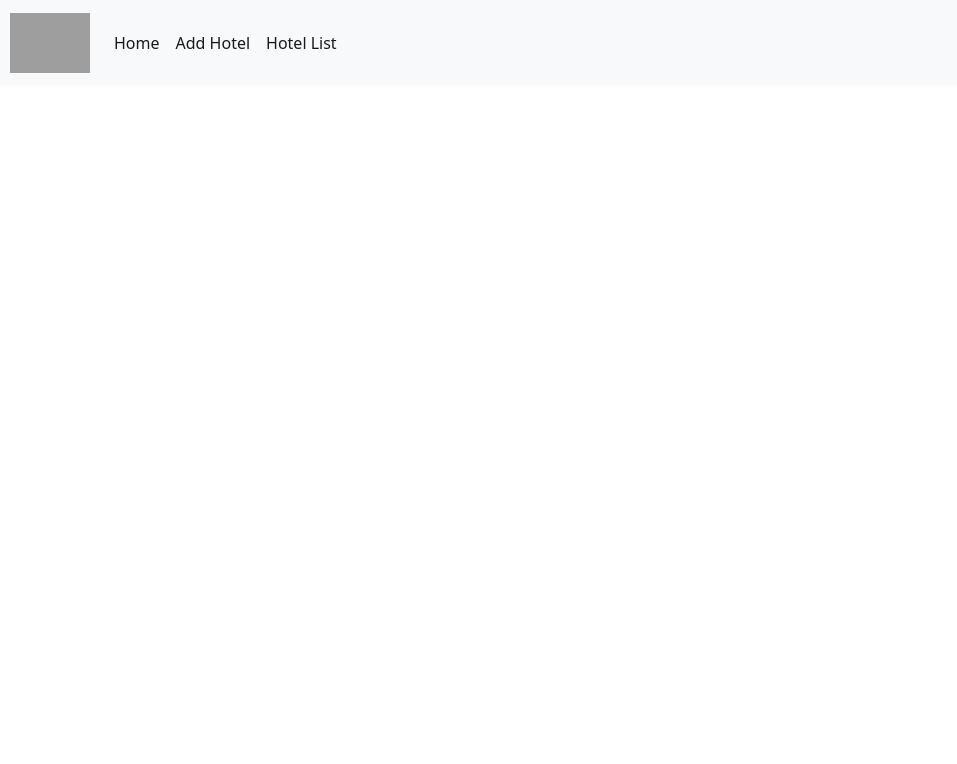
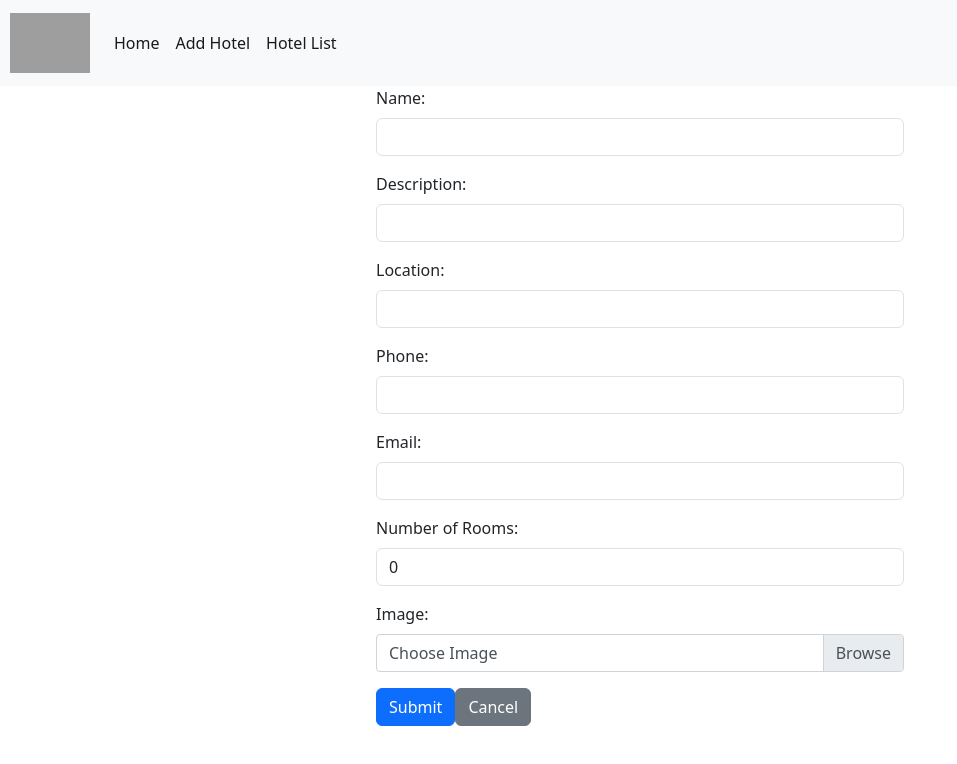
Before and after one commit to ohmpatell/Masso-Inc, a React (Create React App) app in the folder frontend/: page /edit/1 in a window 1280 px wide. Shown: the top 764 px of the page, without its empty margins (0-957 px from the left). Built offline with nearby package versions, Linux system fonts and the light colour scheme; no server answers; grey boxes are pictures that could not be loaded; a small style sheet from the web is missing.

Commit message:
Add hotel edit functionality

```diff
--- a/frontend/src/App.js
+++ b/frontend/src/App.js
@@ -4,6 +4,7 @@ import "bootstrap/dist/css/bootstrap.min.css";
 import AddHotel from "./components/addhotel.component";
 import HotelLists from "./components/hotellists.component";
 import LandingPage from "./components/landingpage.component";
+import EditHotel from "./components/edithotel";
 
 function App() {
   return (
@@ -38,6 +39,7 @@ function App() {
         <Route path="/" Component={LandingPage} />
         <Route path="/hotel/add" Component={AddHotel} />
         <Route path="/hotel" Component={HotelLists} />
+        <Route path="/edit/:id" element={<EditHotel />} />
       </Routes>
     </Router>
   );
--- /dev/null
+++ b/frontend/src/components/edithotel.jsx
@@ -0,0 +1,219 @@
+import React, { useState, useEffect } from "react";
+import axios from "axios";
+import { useParams } from "react-router-dom";
+import { useNavigate } from "react-router-dom";
+
+const EditHotel = () => {
+  const { id } = useParams();
+    const navigate = useNavigate();
+  const [hotel, setHotel] = useState({
+    name: "",
+    location: "",
+    phone: "",
+    email: "",
+    description: "",
+    numberOfRooms: 0,
+    image: null,
+    imagePreview: null,
+    hotelId: id,
+
+
+  });
+
+
+
+  useEffect(() => {
+    axios
+      .get(`http://localhost:8081/hotel/${id}`)
+      .then((res) => {
+        const hotelData = res.data;
+        console.log("API RESPONCE: " + hotelData);
+        setHotel({
+          name: hotelData.name,
+          location: hotelData.location,
+          phone: hotelData.phone,
+          email: hotelData.email,
+          description: hotelData.description,
+          numberOfRooms: hotelData.numberOfRooms,
+          imagePreview: hotelData.image
+            ? URL.createObjectURL(new Blob([hotelData.image.data]))
+            : null,
+        });
+        console.log("IDD: " + id);
+
+      })
+      .catch((err) => console.log(err));
+  }, [id]);
+
+  const onChange = (e) => {
+    setHotel({
+      ...hotel,
+      [e.target.name]: e.target.value,
+    });
+  };
+
+  const onImageChange = (e) => {
+    const file = e.target.files[0];
+
+    setHotel({
+      ...hotel,
+      image: file,
+      imagePreview: URL.createObjectURL(file),
+    });
+  };
+
+  const onSubmit = (e) => {
+    e.preventDefault();
+
+    const formData = new FormData();
+    formData.append("name", hotel.name);
+    formData.append("location", hotel.location);
+    formData.append("phone", hotel.phone);
+    formData.append("email", hotel.email);
+    formData.append("description", hotel.description);
+    formData.append("numberOfRooms", hotel.numberOfRooms);
+    formData.append("image", hotel.image);
+
+    axios
+      .put(`http://localhost:8081/hotel/edit/${id}`, formData, {
+        headers: {
+          "Content-Type": "multipart/form-data",
+        },
+      })
+      .then((res) => {
+        console.log(res.data);
+        alert("Hotel updated successfully");
+        resetValues();
+        navigate("/hotel");
+      })
+      .catch((err) => console.log(err));
+  };
+
+  const resetValues = () => {
+    setHotel({
+      name: "",
+      location: "",
+      phone: "",
+      email: "",
+      description: "",
+      numberOfRooms: 0,
+      image: null,
+      imagePreview: null,
+      hotelId: id,
+    });
+  };
+
+  return (
+    <div className="container" style={{ justifyItems: "center" }}>
+      <div className="col-lg-6">
+        <form onSubmit={onSubmit}>
+          <div className="form-group input">
+            <label>Name:</label>
+            <input
+              type="text"
+              className="form-control"
+              name="name"
+              value={hotel.name}
+              onChange={onChange}
+            />
+          </div>
+
+          <div className="form-group input">
+            <label>Description:</label>
+            <input
+              type="text"
+              className="form-control"
+              name="description"
+              value={hotel.description}
+              onChange={onChange}
+            />
+          </div>
+
+          <div className="form-group input">
+            <label>Location:</label>
+            <input
+              type="text"
+              className="form-control"
+              name="location"
+              value={hotel.location}
+              onChange={onChange}
+            />
+          </div>
+
+          <div className="form-group input">
+            <label>Phone:</label>
+            <input
+              type="text"
+              className="form-control"
+              name="phone"
+              value={hotel.phone}
+              onChange={onChange}
+            />
+          </div>
+
+          <div className="form-group input">
+            <label>Email:</label>
+            <input
+              type="text"
+              className="form-control"
+              name="email"
+              value={hotel.email}
+              onChange={onChange}
+            />
+          </div>
+
+          <div className="form-group input">
+            <label>Number of Rooms:</label>
+            <input
+              type="text"
+              className="form-control"
+              name="numberOfRooms"
+              value={hotel.numberOfRooms}
+              onChange={onChange}
+            />
+          </div>
+
+          <div className="form-group input">
+            <label>Image:</label>
+            <div className="custom-file">
+              <input
+                type="file"
+                className="custom-file-input"
+                name="image"
+                id="image"
+                onChange={(e) => onImageChange(e)}
+              />
+              <label className="custom-file-label" htmlFor="image">
+                Choose Image
+              </label>
+            </div>
+            {hotel.imagePreview && (
+              <div className="image-preview">
+                <img
+                  src={hotel.imagePreview}
+                  alt="Preview"
+                  style={{ maxWidth: "100px", maxHeight: "100px" }}
+                />
+              </div>
+            )}
+          </div>
+
+          <div className="formButtonsContainer">
+            <button type="submit" className="btn btn-primary">
+              Submit
+            </button>
+            <button
+              type="button"
+              className="btn btn-secondary"
+              onClick={resetValues}
+            >
+              Cancel
+            </button>
+          </div>
+        </form>
+      </div>
+    </div>
+  );
+};
+
+export default EditHotel;
--- a/frontend/src/components/hotelCard.component.js
+++ b/frontend/src/components/hotelCard.component.js
@@ -1,10 +1,13 @@
 import React, { useState, useEffect } from 'react';
 import axios from 'axios';
+import { useNavigate } from 'react-router-dom';
 
 const HotelCard = ({ hotel }) => {
   const [reviewText, setReviewText] = useState('');
   const [reviews, setReviews] = useState([]);
   const [showInput, setShowInput] = useState(false);
+
+  const navigate = useNavigate();
 
   // Fetch reviews when the component mounts or when the hotel id changes
   useEffect(() => {
@@ -55,6 +58,9 @@ const HotelCard = ({ hotel }) => {
     }
   };
 
+  const handleEditHotel = () => {
+    navigate(`/edit/${hotel._id}`);
+  };
 
 
   return (
@@ -96,6 +102,7 @@ const HotelCard = ({ hotel }) => {
                   <button onClick={handleSubmitReview} className='btn btn-primary mt-3'>Submit</button>
                 </div>
               )}
+              <button onClick={handleEditHotel} className='btn btn-warning mt-3 ml-3'>Edit</button>
             </div>
           )}
         </div>
```
Also changed, not shown: 1 other file (tests, documents, lock files or other folders).
